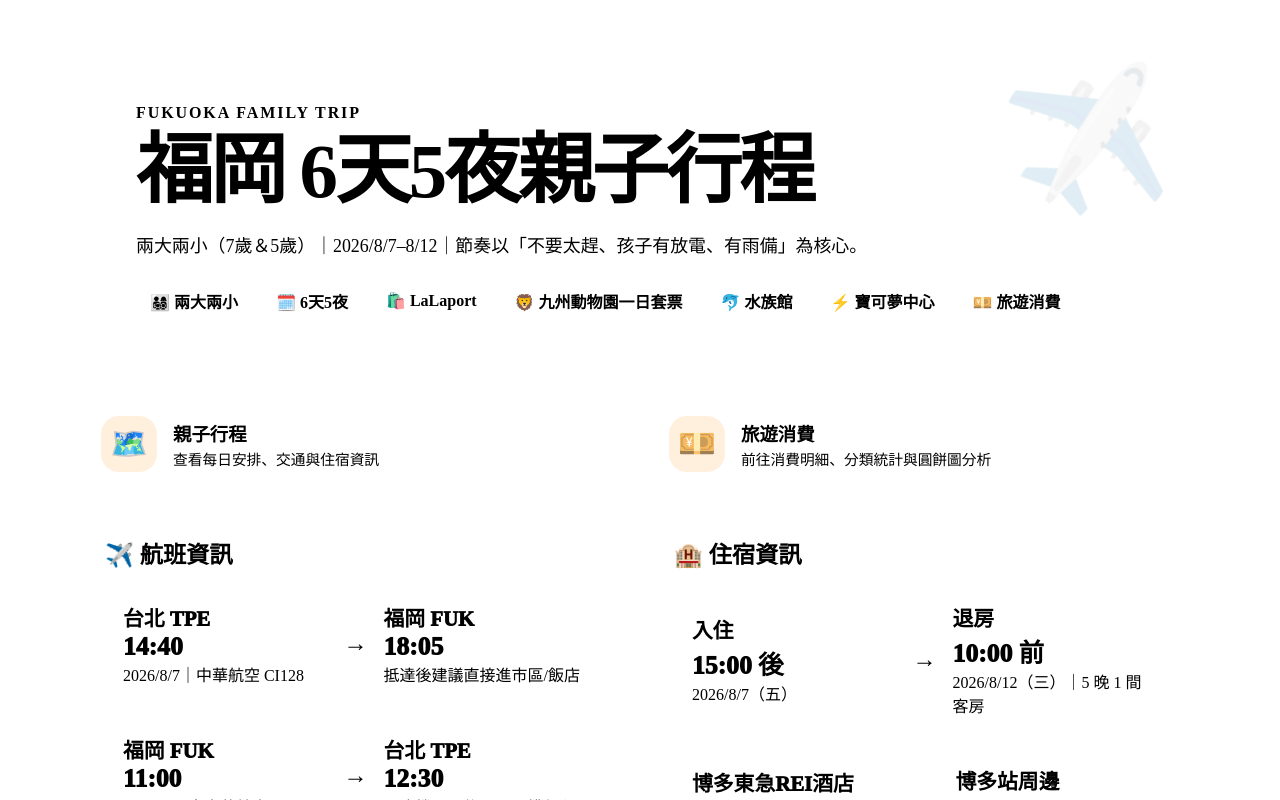
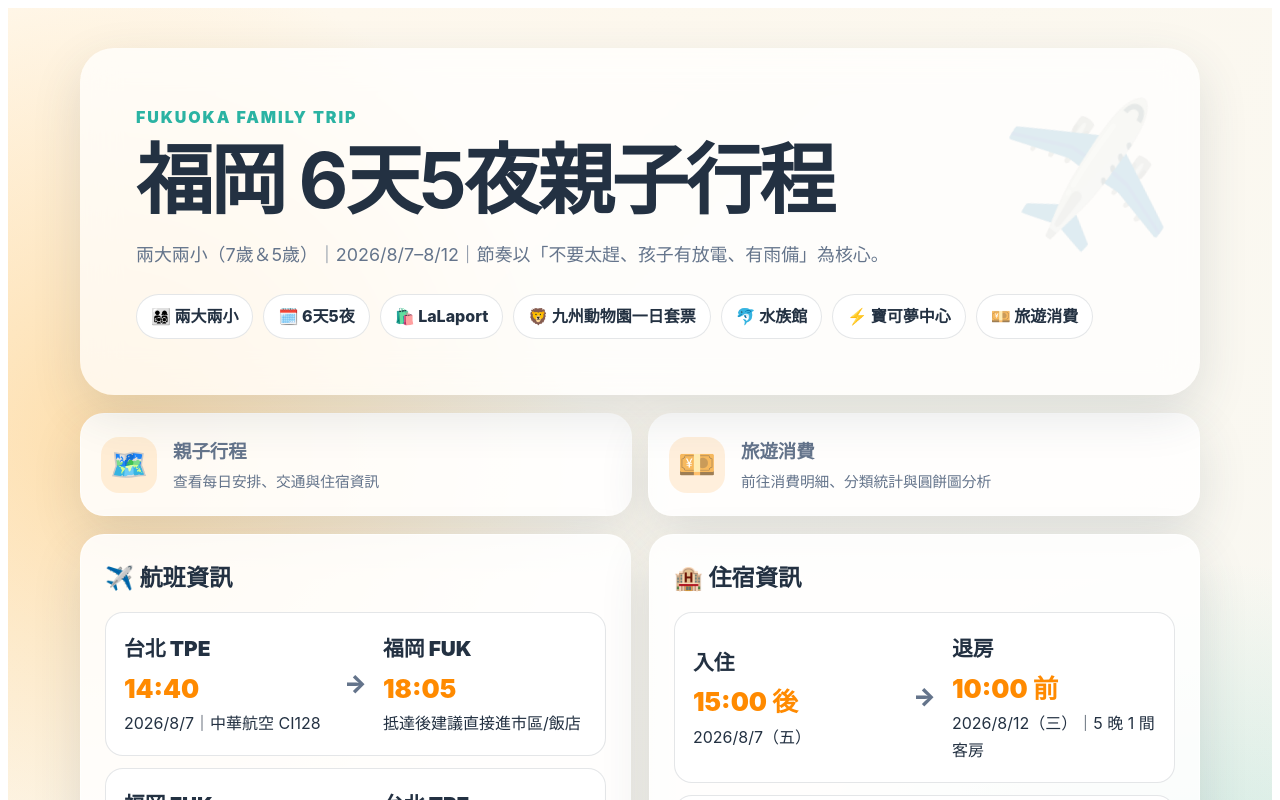
Before and after one commit to dongjhe/travel, an Angular app: page /fukuoka-2026 in a window 1280 px wide. Shown: the top 800 px of the page. Built offline with nearby package versions, Linux system fonts and the light colour scheme.

Commit message:
Fix itinerary background styling after Angular integration

```diff
--- a/src/app/pages/fukuoka-itinerary/fukuoka-itinerary.scss
+++ b/src/app/pages/fukuoka-itinerary/fukuoka-itinerary.scss
@@ -1,4 +1,4 @@
-:root {
+:host {
   --bg: #fff8ec;
   --card: rgba(255, 255, 255, 0.86);
   --ink: #233142;
@@ -8,14 +8,9 @@
   --line: rgba(35, 49, 66, 0.12);
   --shadow: 0 18px 50px rgba(47, 72, 88, 0.14);
   --radius: 24px;
-}
 
-* {
-  box-sizing: border-box;
-}
-
-body {
-  margin: 0;
+  display: block;
+  min-height: 100vh;
   color: var(--ink);
   font-family:
     -apple-system, BlinkMacSystemFont, 'Segoe UI', 'Noto Sans TC', 'Microsoft JhengHei', sans-serif;
@@ -24,6 +19,10 @@ body {
     radial-gradient(circle at 8% 8%, rgba(255, 187, 83, 0.42), transparent 30rem),
     radial-gradient(circle at 95% 18%, rgba(43, 179, 163, 0.24), transparent 26rem),
     linear-gradient(135deg, #fff8ec 0%, #eaf7ff 100%);
+}
+
+* {
+  box-sizing: border-box;
 }
 
 .wrap {
```
